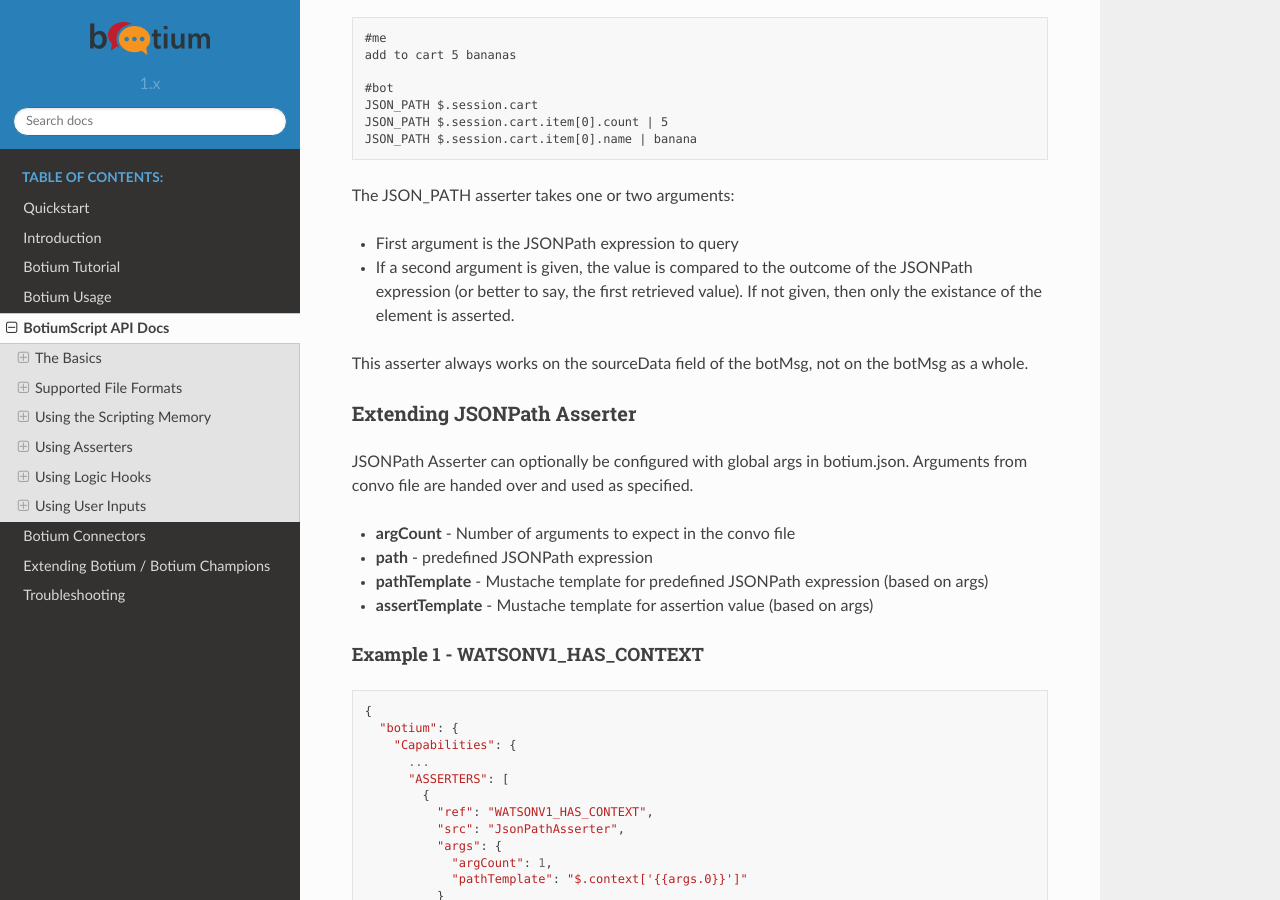
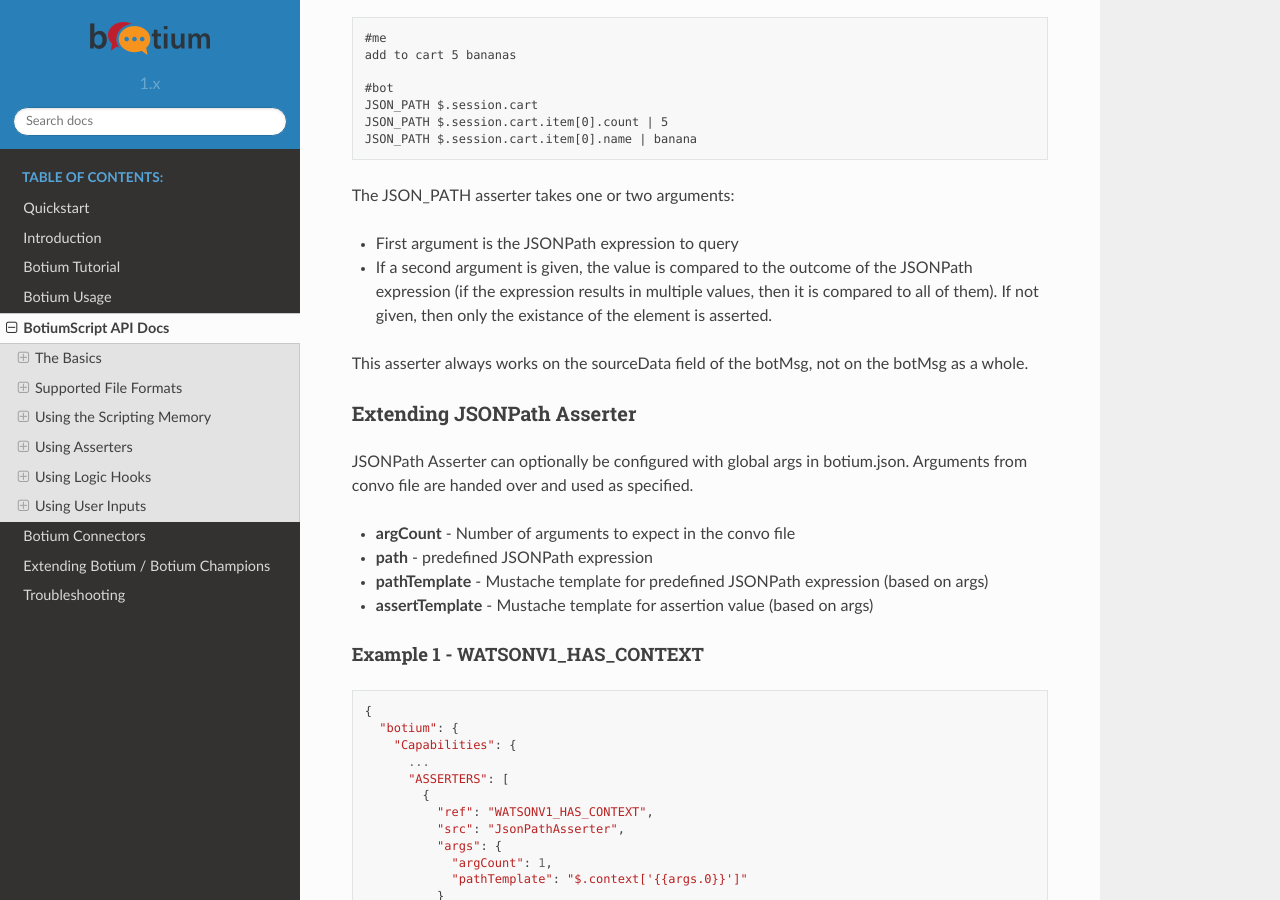
Before and after one commit to codeforequity-at/botium-docs, a Sphinx documentation site: the page built from docs/05_botiumscript/index.rst, in a window 1280 px wide and 900 px high, scrolled down 23742 px. Built offline with Sphinx 7.4.7 and the Read the Docs theme 2.0.0, drawn with Linux system fonts in a browser that asks for light colours.

Commit message:
BOT-2153 JSON-Path asserter check multiple values

```diff
--- a/docs/05_botiumscript/part_asserters.rst
+++ b/docs/05_botiumscript/part_asserters.rst
@@ -98,7 +98,7 @@
 The JSON_PATH asserter takes one or two arguments:
 
 * First argument is the JSONPath expression to query
-* If a second argument is given, the value is compared to the outcome of the JSONPath expression (or better to say, the first retrieved value). If not given, then only the existance of the element is asserted.
+* If a second argument is given, the value is compared to the outcome of the JSONPath expression (if the expression results in multiple values, then it is compared to all of them). If not given, then only the existance of the element is asserted.
 
 This asserter always works on the sourceData field of the botMsg, not on the botMsg as a whole.
 
```
